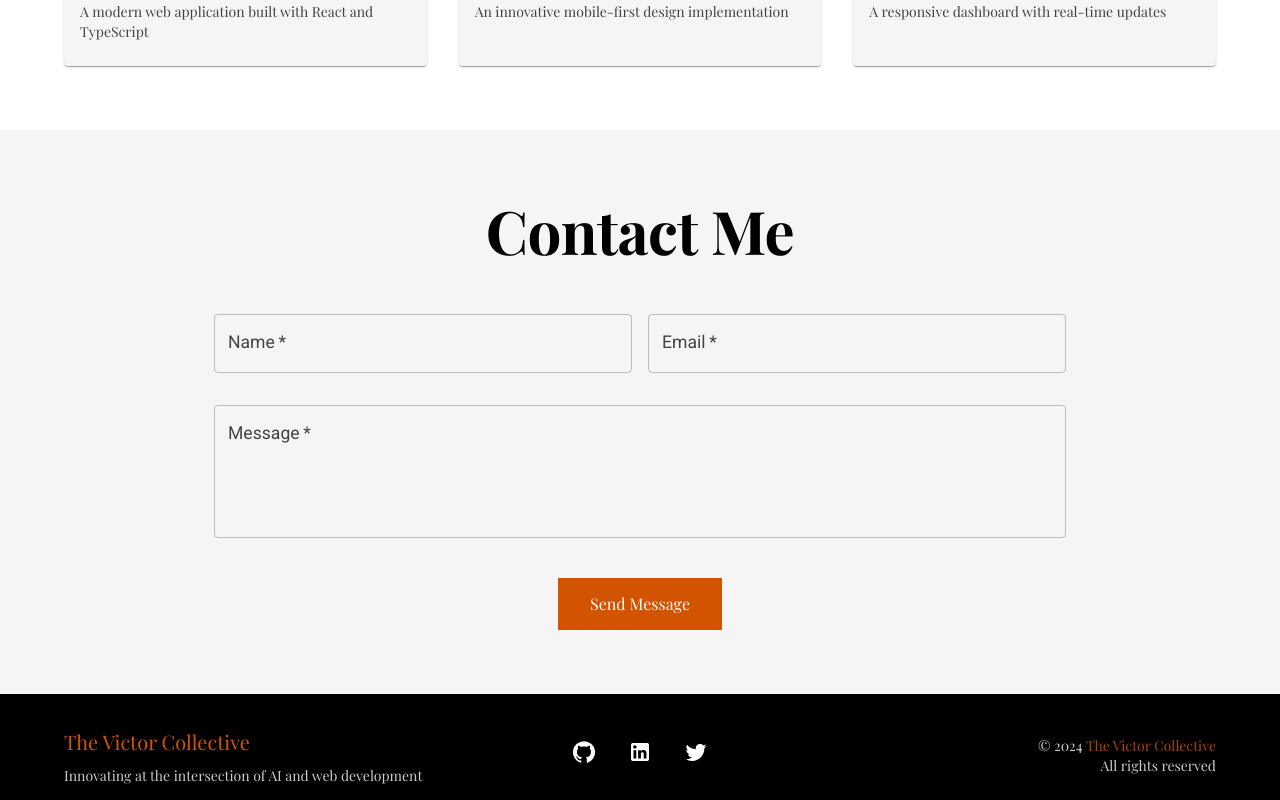
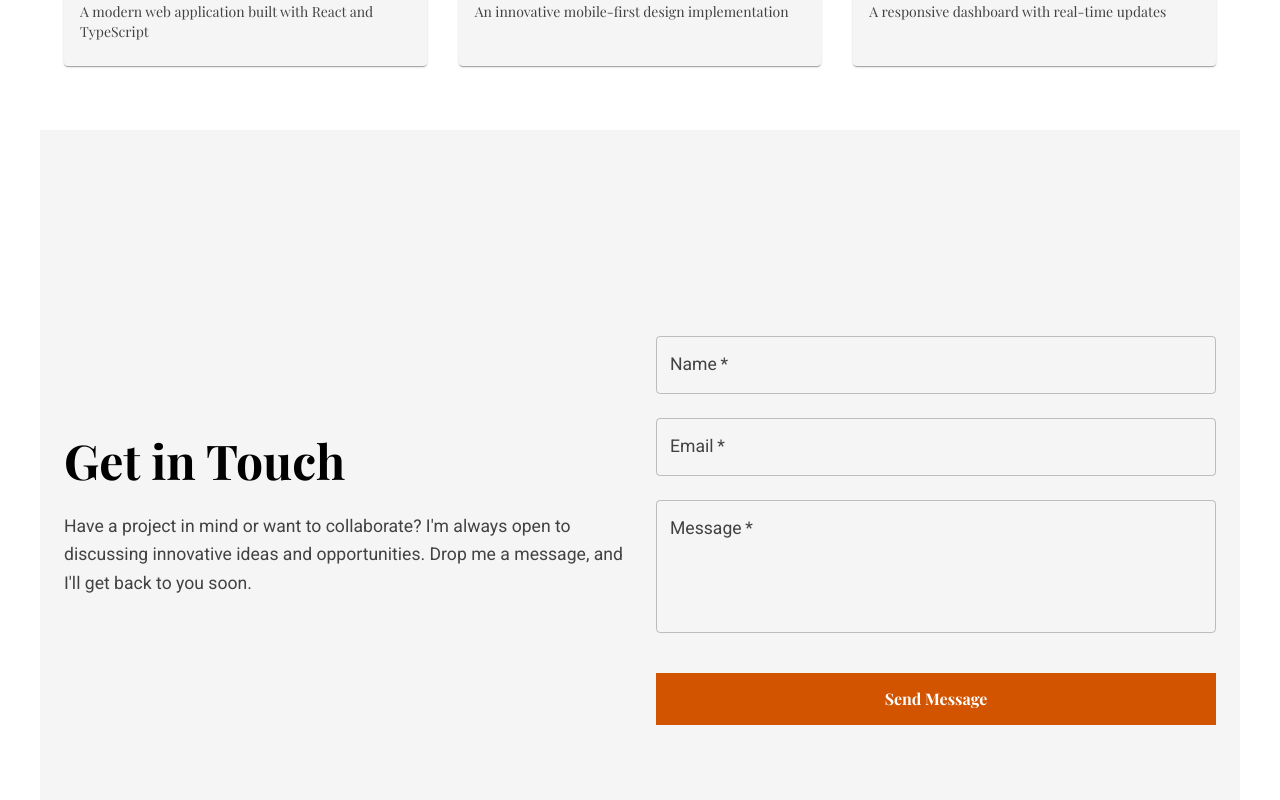
Before and after one commit to Hustada/victor-collective, a React (Create React App) app: page / in a window 1280 px wide. Shown: the part 2200-3000 px from the top of the page. Built offline with nearby package versions, Linux system fonts and the light colour scheme; a web font is replaced by a local one.

Commit message:
feat: implement EmailJS contact form
- Add EmailJS integration for contact form
- Configure SMTP service with Namecheap email
- Add success/error notifications
- Update form field names to match email template
- Add form clearing after successful submission

```diff
--- a/package.json
+++ b/package.json
@@ -3,6 +3,7 @@
   "version": "0.1.0",
   "private": true,
   "dependencies": {
+    "@emailjs/browser": "^4.4.1",
     "@emotion/react": "^11.11.1",
     "@emotion/styled": "^11.11.0",
     "@fontsource/playfair-display": "^5.0.17",
--- a/src/components/Contact.tsx
+++ b/src/components/Contact.tsx
@@ -1,93 +1,229 @@
-import React from 'react';
-import { Box, Container, Typography, TextField, Button, Grid } from '@mui/material';
+import React, { useState, useEffect } from 'react';
+import {
+  Container,
+  Typography,
+  TextField,
+  Button,
+  Box,
+  Grid,
+  useTheme,
+  useMediaQuery,
+  Alert,
+  Snackbar
+} from '@mui/material';
 import { motion } from 'framer-motion';
+import emailjs from '@emailjs/browser';
 
-const Contact = () => {
+const Contact: React.FC = () => {
+  const theme = useTheme();
+  const isMobile = useMediaQuery(theme.breakpoints.down('md'));
+
+  const [formData, setFormData] = useState({
+    from_name: '',
+    from_email: '',
+    message: ''
+  });
+
+  const [status, setStatus] = useState({
+    open: false,
+    message: '',
+    severity: 'success' as 'success' | 'error'
+  });
+
+  useEffect(() => {
+    emailjs.init("LOfBCNYKVmwoQ10nV");
+  }, []);
+
+  const handleChange = (e: React.ChangeEvent<HTMLInputElement>) => {
+    const { name, value } = e.target;
+    setFormData(prev => ({
+      ...prev,
+      [name]: value
+    }));
+  };
+
+  const handleSubmit = async (e: React.FormEvent) => {
+    e.preventDefault();
+
+    try {
+      await emailjs.send(
+        "service_na22lkl",
+        "template_6z9asrk",
+        formData
+      );
+
+      setStatus({
+        open: true,
+        message: 'Message sent successfully!',
+        severity: 'success'
+      });
+
+      // Clear form
+      setFormData({
+        from_name: '',
+        from_email: '',
+        message: ''
+      });
+
+    } catch (error) {
+      console.error('Error sending email:', error);
+      setStatus({
+        open: true,
+        message: 'Failed to send message. Please try again.',
+        severity: 'error'
+      });
+    }
+  };
+
+  const handleCloseSnackbar = () => {
+    setStatus(prev => ({ ...prev, open: false }));
+  };
+
   return (
-    <Box
-      id="contact"
-      component={motion.section}
-      initial={{ opacity: 0 }}
-      whileInView={{ opacity: 1 }}
-      viewport={{ once: true }}
+    <Container
+      maxWidth="lg"
       sx={{
-        py: 8,
+        py: 10,
+        minHeight: '100vh',
+        display: 'flex',
+        alignItems: 'center',
         backgroundColor: 'background.paper'
       }}
     >
-      <Container maxWidth="md">
+      <Grid container spacing={4} alignItems="center">
+        <Grid item xs={12} md={6}>
+          <motion.div
+            initial={{ opacity: 0, x: -50 }}
+            whileInView={{
+              opacity: 1,
+              x: 0,
+              transition: {
+                duration: 0.8,
+                ease: "easeInOut"
+              }
+            }}
+            viewport={{ once: true }}
+          >
             <Typography
-          variant="h2"
+              variant="h3"
+              gutterBottom
               sx={{
-            mb: 6,
-            textAlign: 'center',
-            color: 'text.primary'
+                fontWeight: 700,
+                color: 'text.primary',
+                mb: 3
               }}
             >
-          Contact Me
+              Get in Touch
             </Typography>
+
+            <Typography
+              variant="body1"
+              paragraph
+              sx={{
+                color: 'text.secondary',
+                lineHeight: 1.6,
+                mb: 4
+              }}
+            >
+              Have a project in mind or want to collaborate?
+              I'm always open to discussing innovative ideas and opportunities.
+              Drop me a message, and I'll get back to you soon.
+            </Typography>
+          </motion.div>
+        </Grid>
+
+        <Grid item xs={12} md={6}>
+          <motion.div
+            initial={{ opacity: 0, x: 50 }}
+            whileInView={{
+              opacity: 1,
+              x: 0,
+              transition: {
+                duration: 0.8,
+                ease: "easeInOut"
+              }
+            }}
+            viewport={{ once: true }}
+          >
             <Box
               component="form"
-          noValidate
+              onSubmit={handleSubmit}
               sx={{
-            mt: 3,
-            '& .MuiTextField-root': { mb: 2 }
+                display: 'flex',
+                flexDirection: 'column',
+                gap: 3
               }}
             >
-          <Grid container spacing={2}>
-            <Grid item xs={12} sm={6}>
               <TextField
-                required
                 fullWidth
                 label="Name"
+                name="from_name"
+                value={formData.from_name}
+                onChange={handleChange}
                 variant="outlined"
+                required
               />
-            </Grid>
-            <Grid item xs={12} sm={6}>
+
               <TextField
-                required
                 fullWidth
                 label="Email"
+                name="from_email"
+                type="email"
+                value={formData.from_email}
+                onChange={handleChange}
                 variant="outlined"
-                type="email"
+                required
               />
-            </Grid>
-            <Grid item xs={12}>
+
               <TextField
-                required
                 fullWidth
                 label="Message"
-                variant="outlined"
+                name="message"
                 multiline
                 rows={4}
+                value={formData.message}
+                onChange={handleChange}
+                variant="outlined"
+                required
               />
-            </Grid>
-          </Grid>
-          <Box
-            sx={{
-              mt: 3,
-              display: 'flex',
-              justifyContent: 'center'
-            }}
-          >
+
               <Button
-              component={motion.button}
-              whileHover={{ scale: 1.05 }}
-              whileTap={{ scale: 0.95 }}
+                type="submit"
                 variant="contained"
                 color="secondary"
                 size="large"
                 sx={{
-                px: 4,
-                py: 1.5
+                  mt: 2,
+                  py: 1.5,
+                  fontWeight: 'bold',
+                  transition: 'all 0.3s ease',
+                  '&:hover': {
+                    transform: 'scale(1.05)'
+                  }
                 }}
               >
                 Send Message
               </Button>
             </Box>
-        </Box>
+          </motion.div>
+        </Grid>
+      </Grid>
+
+      <Snackbar
+        open={status.open}
+        autoHideDuration={6000}
+        onClose={handleCloseSnackbar}
+        anchorOrigin={{ vertical: 'bottom', horizontal: 'right' }}
+      >
+        <Alert
+          onClose={handleCloseSnackbar}
+          severity={status.severity}
+          sx={{ width: '100%' }}
+        >
+          {status.message}
+        </Alert>
+      </Snackbar>
     </Container>
-    </Box>
   );
 };
 
```
Also changed, not shown: 1 other file (tests, documents, lock files or other folders). Lines whose indentation alone changed are shown as unchanged.
